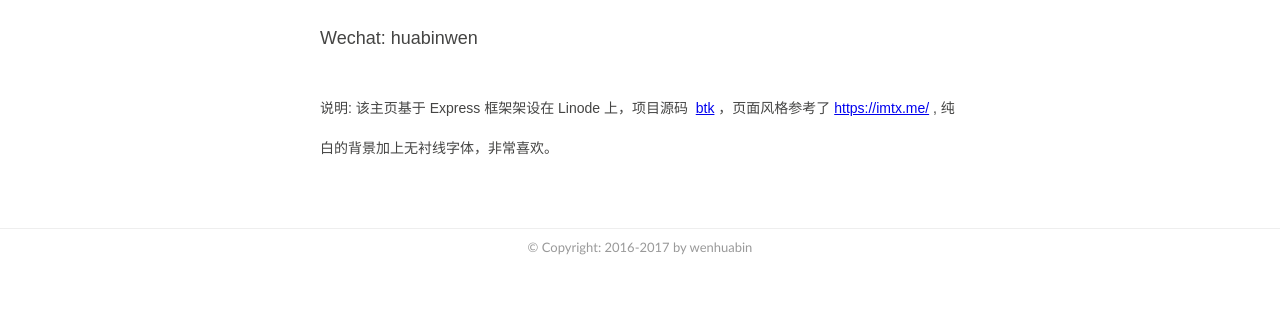
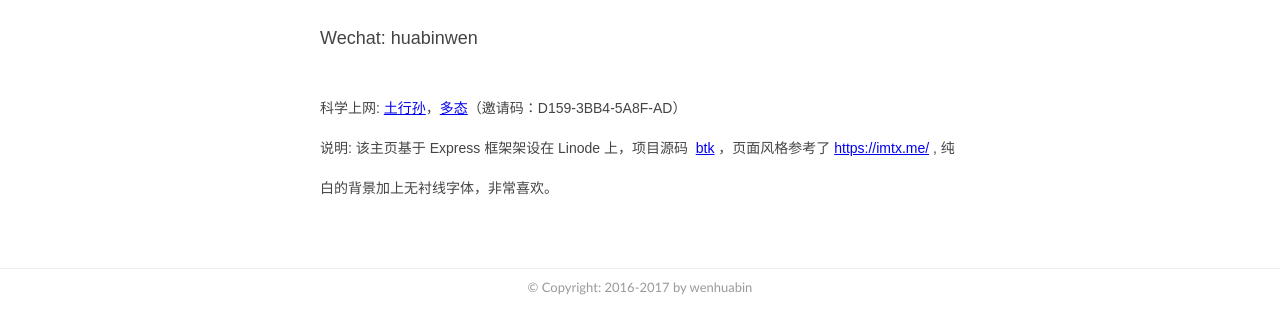
Before and after one commit to wenhuabin/btk, a website built with webpack: page src/home/index.html in a window 1280 px wide. Shown: the part 498-813 px from the top of the page. Built offline with nearby package versions, Linux system fonts and the light colour scheme.

Commit message:
添加科学上网网址

```diff
--- a/src/home/index.html
+++ b/src/home/index.html
@@ -22,6 +22,7 @@
             <div class="email detail">E-mail: huabinwen@gmail.com | huabinwen@foxmail.com</div>
             <div class="github detail">Github: <a href="https://github.com/wenhuabin">@wenhuabin</a></div>
             <div class="weixin detail">Wechat: huabinwen</div>
+            <div class="shadow detail">科学上网: <a href="https://dundi.in/">土行孙</a>，<a href="https://dundi.in/">多态</a>（邀请码：D159-3BB4-5A8F-AD）</div>
             <div class="state detail">说明: 该主页基于 Express 框架架设在 Linode 上，项目源码 &nbsp;<a href="https://github.com/wenhuabin/btk">btk</a>  ，页面风格参考了 <a href="https://imtx.me/">https://imtx.me/</a> , 纯白的背景加上无衬线字体，非常喜欢。</div>
         </div>
         <div class="footer">
--- a/src/scss/home/index.scss
+++ b/src/scss/home/index.scss
@@ -98,7 +98,12 @@
         font-size: 17px;
 
     }
-    .state{
+    .state,
+    .shadow{
         font-size: 14px;
     }
+    .shadow{
+        margin-bottom: -30px;
+
+    }
 }
```
